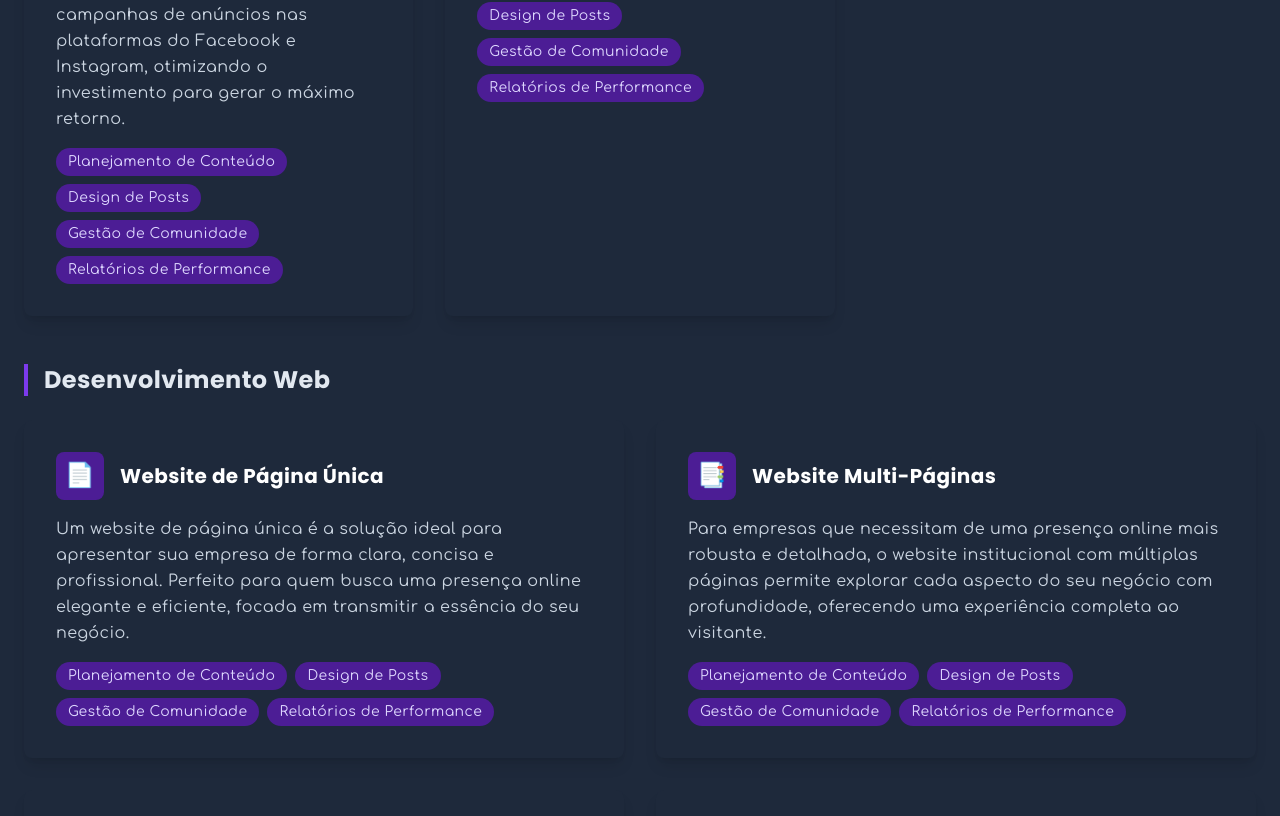
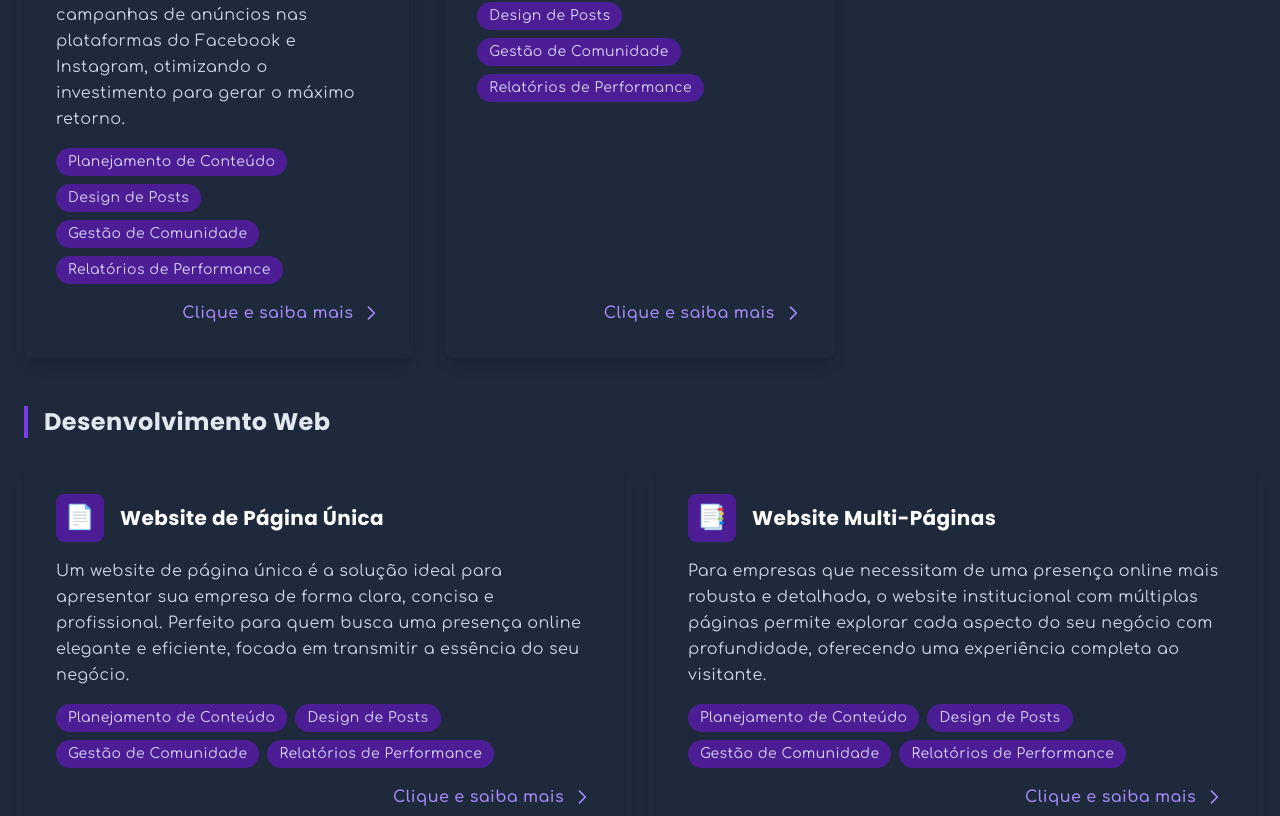
Before and after one commit to WizardCoderDevs/marketing-site, a Next.js app: page / in a window 1280 px wide. Shown: the part 2084-2900 px from the top of the page. Built offline with nearby package versions, Linux system fonts and the light colour scheme; no server answers.

Commit message:
feat: adjust cards

```diff
--- a/src/components/ServiceCard.tsx
+++ b/src/components/ServiceCard.tsx
@@ -1,4 +1,3 @@
-import React from 'react';
 
 import type { ServiceData } from '@/data/servicesData'; // Importa a interface ServiceData
 
@@ -11,7 +10,8 @@ interface ServiceCardProps {
 // Componente funcional ServiceCard
 export default function ServiceCard({ service, onClick }: ServiceCardProps) {
   return (
-    <div className="service-card group cursor-pointer" onClick={() => onClick(service)}>
+    <div className="service-card group cursor-pointer flex flex-col h-full" onClick={() => onClick(service)}>
+      <div className="flex-1">
         <div className="flex items-center mb-4">
           <div className="w-12 h-12 bg-violet-100 dark:bg-violet-900 rounded-lg flex items-center justify-center mr-4 group-hover:bg-violet-200 dark:group-hover:bg-violet-800 transition-colors duration-300">
             <span className="text-2xl">{service.icon}</span>
@@ -21,7 +21,7 @@ export default function ServiceCard({ service, onClick }: ServiceCardProps) {
           </h3>
         </div>
         <p className="text-slate-600 dark:text-slate-300 mb-4">{service.description}</p>
-      <div className="flex flex-wrap gap-2">
+        <div className="flex flex-wrap gap-2 mb-4">
           {service.features.map((feature, index) => (
             <span
               key={index}
@@ -32,5 +32,12 @@ export default function ServiceCard({ service, onClick }: ServiceCardProps) {
           ))}
         </div>
       </div>
+      <div className="mt-auto flex justify-end items-center gap-2 text-violet-600 dark:text-violet-400 font-semibold group-hover:gap-3 transition-all duration-300">
+        <span>Clique e saiba mais</span>
+        <svg className="w-5 h-5" fill="none" stroke="currentColor" viewBox="0 0 24 24">
+          <path strokeLinecap="round" strokeLinejoin="round" strokeWidth={2} d="M9 5l7 7-7 7" />
+        </svg>
+      </div>
+    </div>
   );
 }
```
Lines whose indentation alone changed are shown as unchanged.
